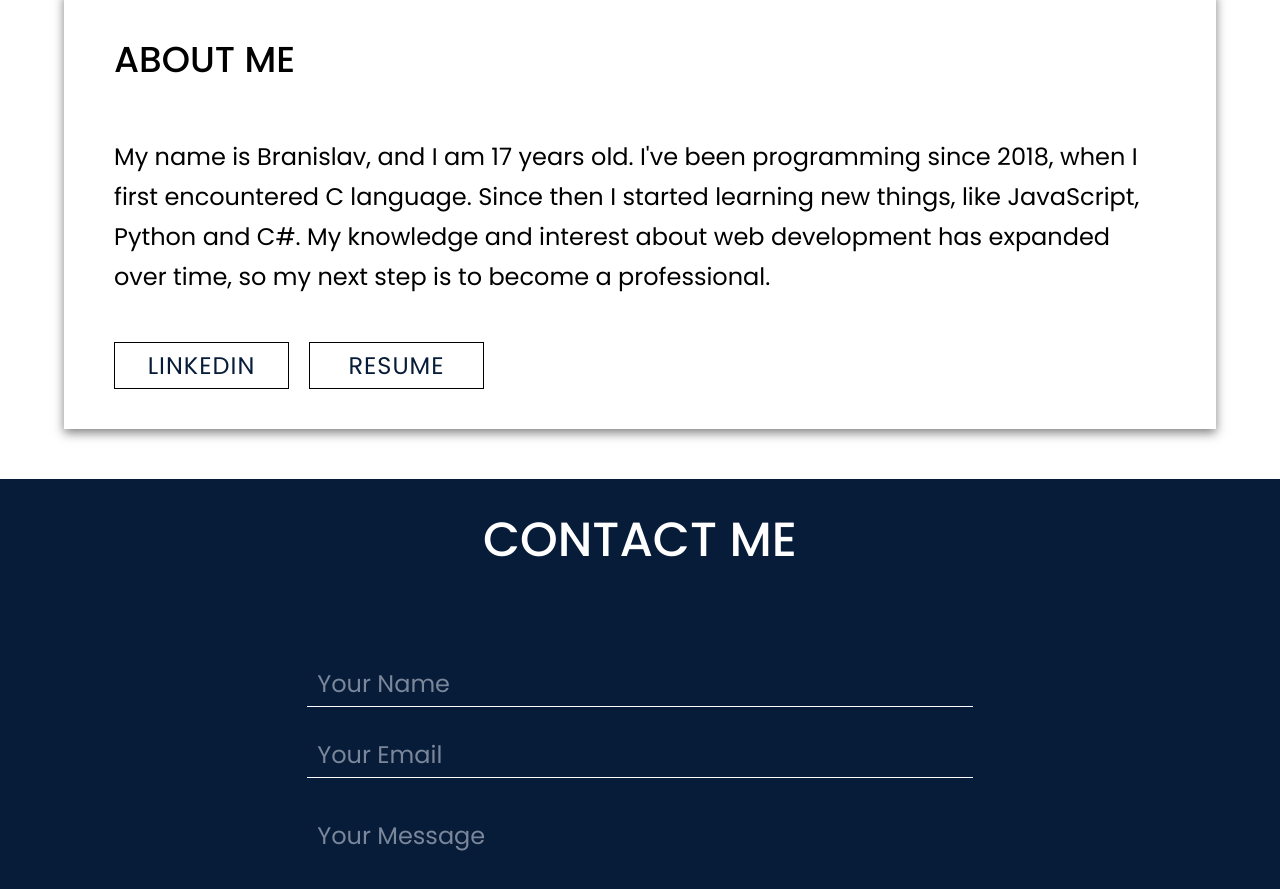
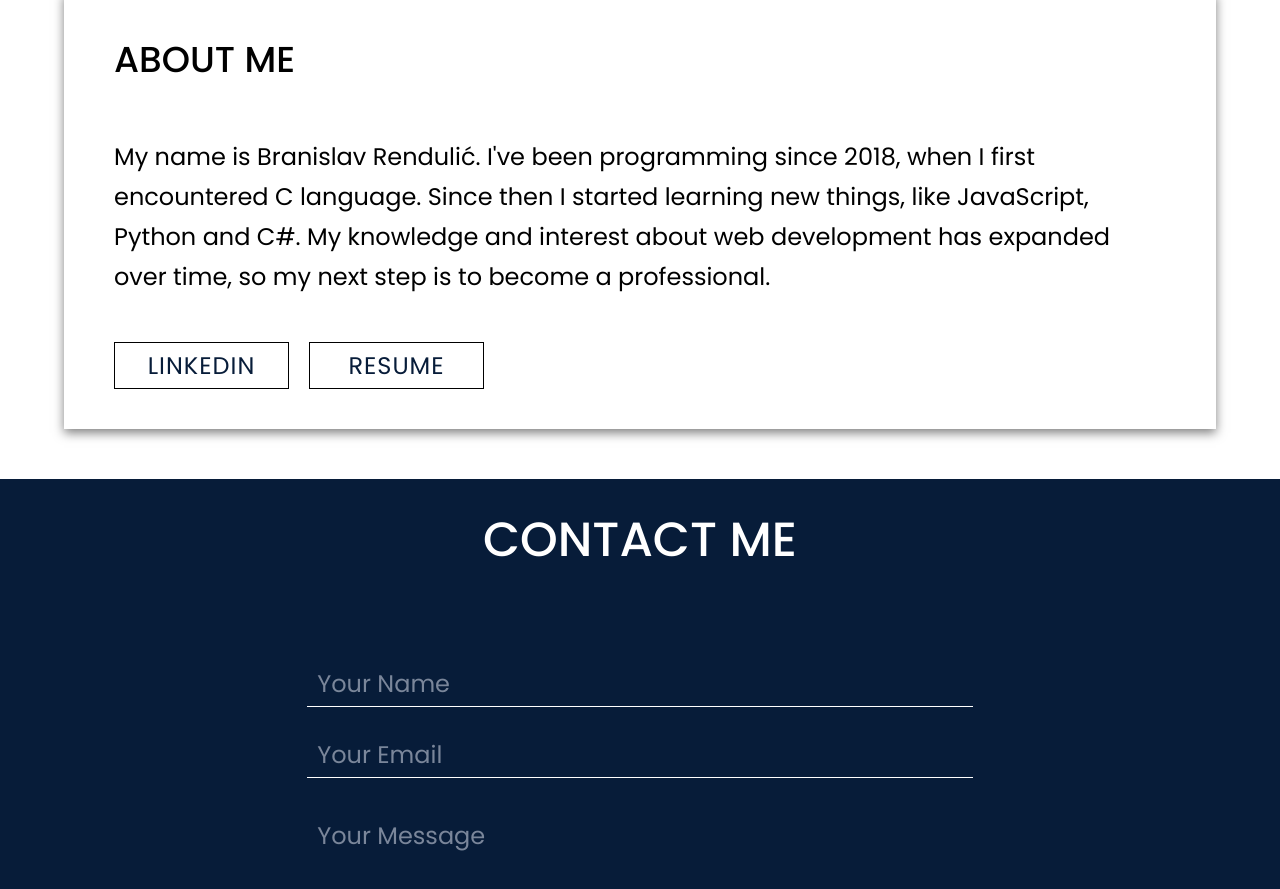
Before and after one commit to mache4/portfolio, a React (Create React App) app: page / in a window 1280 px wide. Shown: the part 2460-3349 px from the top of the page. Built offline with nearby package versions, Linux system fonts and the light colour scheme.

Commit message:
about-me changes

```diff
--- a/src/components/AboutMe/AboutMe.js
+++ b/src/components/AboutMe/AboutMe.js
@@ -6,7 +6,7 @@ const AboutMe = (props) => {
     return (
         <div className="about-me" id="about-me">
             <h1>About me</h1>
-            <h3>My name is Branislav, and I am 17 years old.
+            <h3>My name is Branislav Rendulić.
                 I've been
                 programming since 2018, when I first encountered C language. Since then I started learning new
                 things,
```
